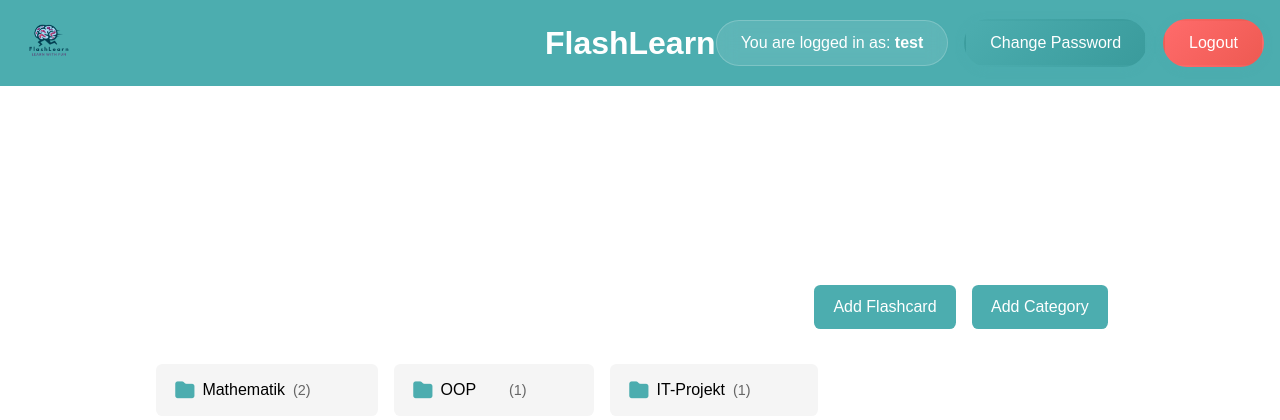
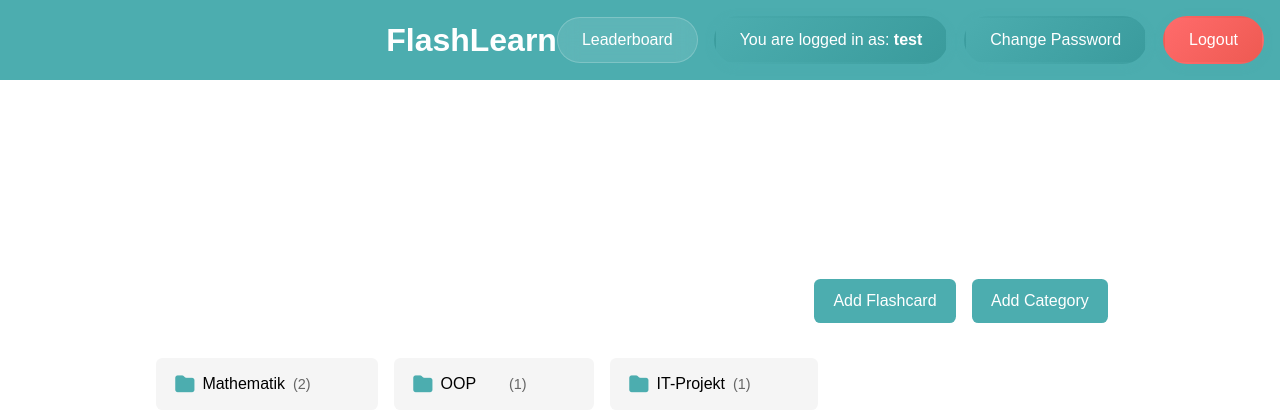
Before and after one commit to Alaskiara/FlashLearn, a PHP site: page /index.php in a window 1280 px wide. Shown: the top 420 px of the page. Run offline with PHP 8.4, Linux system fonts and the light colour scheme; a user stored in the database is signed in; data comes from the database, SQL or seed files in the repository; some libraries are stand-ins or nearby versions.

Commit message:
add leaderboard button to Nav-Bar

```diff
--- a/includes/header.php
+++ b/includes/header.php
@@ -4,16 +4,13 @@ $path_prefix = $in_subdirectory ? '../' : '';
 ?>
 <link rel="stylesheet" href="<?php echo $path_prefix; ?>assets/css/stylesheet.css">
 <header>
-  <a href="<?php echo $path_prefix; ?>index.php">
-  <img src="<?php echo $path_prefix; ?>logo.png" alt="FlashLearn Logo" class="logo-image">
-</a>
-
   <h1><a href="<?php echo $path_prefix; ?>index.php" class="logo-link">FlashLearn</a></h1>
 
   <?php
   $current_page = basename($_SERVER['PHP_SELF']);
   if (isset($_SESSION['username'])): ?>
     <div class="login-info">
+      <a class="login-button" href="<?php echo $path_prefix; ?>templates/Leaderboard.php">Leaderboard</a>
       <a class="login-button"><h4>You are logged in as: <strong><?= htmlspecialchars($_SESSION['username']) ?></strong></h4></a>
       <a class="login-button" href="<?php echo $path_prefix; ?>templates/change_password.php">Change Password</a>
       <a class="login-button" href="<?php echo $path_prefix; ?>templates/logout.php">Logout</a>
```
